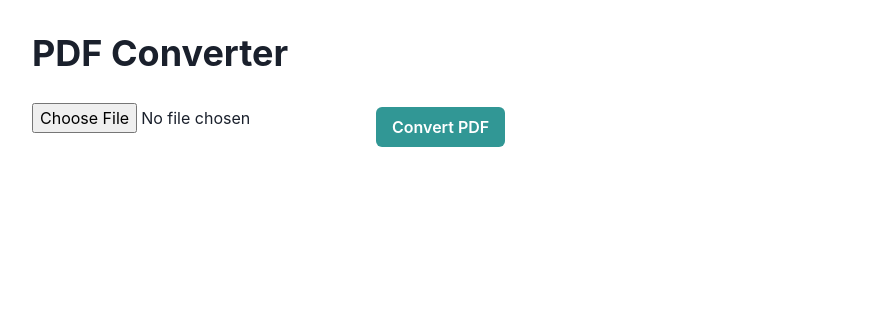
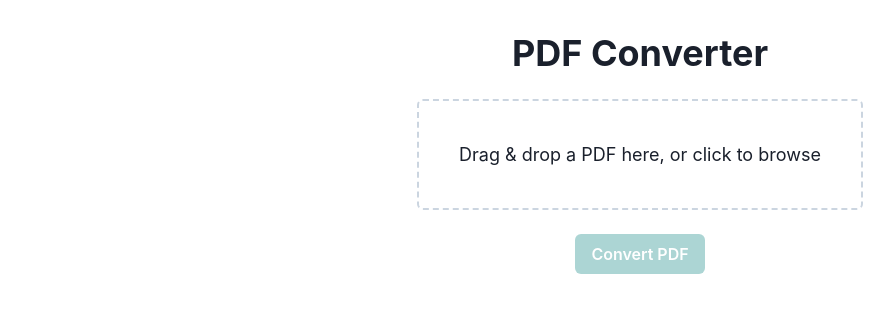
Before and after one commit to Adebozz/my-pdf-file, a Next.js app: page / in a window 1280 px wide. Shown: the top 312 px of the page, without its empty margins (0-894 px from the left). Built offline with nearby package versions, Linux system fonts and the light colour scheme.

Commit message:
`Refactor index.tsx: remove unused import, update layout and file uploader component`

```diff
--- /dev/null
+++ b/components/FileUploader.tsx
@@ -0,0 +1,41 @@
+import { useCallback } from 'react'
+import { useDropzone } from 'react-dropzone'
+import { Box, Text, useToast } from '@chakra-ui/react'
+
+export default function FileUploader({ onFileAccepted }: { onFileAccepted: (file: File) => void }) {
+  const toast = useToast()
+
+  const onDrop = useCallback((acceptedFiles: File[]) => {
+    const file = acceptedFiles[0]
+    if (file && file.type === 'application/pdf') {
+      onFileAccepted(file)
+    } else {
+      toast({
+        title: 'Only PDF files are allowed.',
+        status: 'error',
+        duration: 3000,
+      })
+    }
+  }, [onFileAccepted, toast])
+
+  const { getRootProps, getInputProps, isDragActive } = useDropzone({ onDrop, accept: { 'application/pdf': [] } })
+
+  return (
+    <Box
+      {...getRootProps()}
+      border="2px dashed"
+      borderColor={isDragActive ? 'teal.500' : 'gray.300'}
+      borderRadius="md"
+      p={10}
+      textAlign="center"
+      cursor="pointer"
+      bg={isDragActive ? 'teal.50' : 'white'}
+      _dark={{ bg: isDragActive ? 'teal.900' : 'gray.800' }}
+    >
+      <input {...getInputProps()} />
+      <Text fontSize="lg">
+        {isDragActive ? 'Drop the PDF here...' : 'Drag & drop a PDF here, or click to browse'}
+      </Text>
+    </Box>
+  )
+}
--- a/pages/index.tsx
+++ b/pages/index.tsx
@@ -1,15 +1,10 @@
 import { useState } from 'react'
-import { Box, Heading, Button, useToast } from '@chakra-ui/react'
+import { Box, Button, Heading, useToast, VStack } from '@chakra-ui/react'
+import FileUploader from '../components/FileUploader'
 
 export default function Home() {
   const [file, setFile] = useState<File | null>(null)
   const toast = useToast()
-
-  const handleFileChange = (e: React.ChangeEvent<HTMLInputElement>) => {
-    if (e.target.files?.[0]) {
-      setFile(e.target.files[0])
-    }
-  }
 
   const handleConvert = async () => {
     if (!file) return
@@ -23,28 +18,21 @@ export default function Home() {
     })
 
     if (res.ok) {
-      toast({
-        title: 'PDF converted!',
-        status: 'success',
-        duration: 3000,
-      })
-      // handle preview...
+      toast({ title: 'PDF converted!', status: 'success' })
     } else {
-      toast({
-        title: 'Conversion failed.',
-        status: 'error',
-        duration: 3000,
-      })
+      toast({ title: 'Conversion failed.', status: 'error' })
     }
   }
 
   return (
-    <Box p={8}>
-      <Heading mb={4}>PDF Converter</Heading>
-      <input type="file" accept="application/pdf" onChange={handleFileChange} />
-      <Button onClick={handleConvert} mt={4} colorScheme="teal">
-        Convert PDF
-      </Button>
+    <Box p={8} position="relative" minH="100vh">
+      <VStack spacing={6}>
+        <Heading>PDF Converter</Heading>
+        <FileUploader onFileAccepted={setFile} />
+        <Button onClick={handleConvert} colorScheme="teal" isDisabled={!file}>
+          Convert PDF
+        </Button>
+      </VStack>
     </Box>
   )
 }
```
